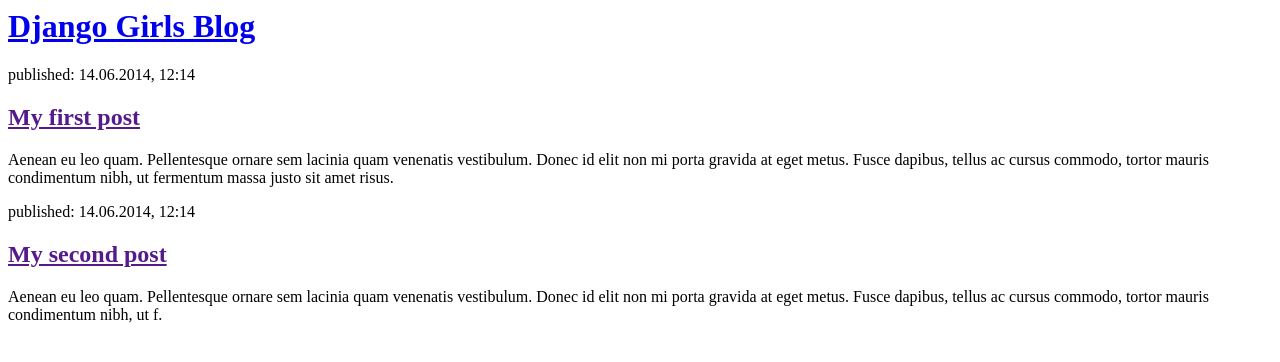
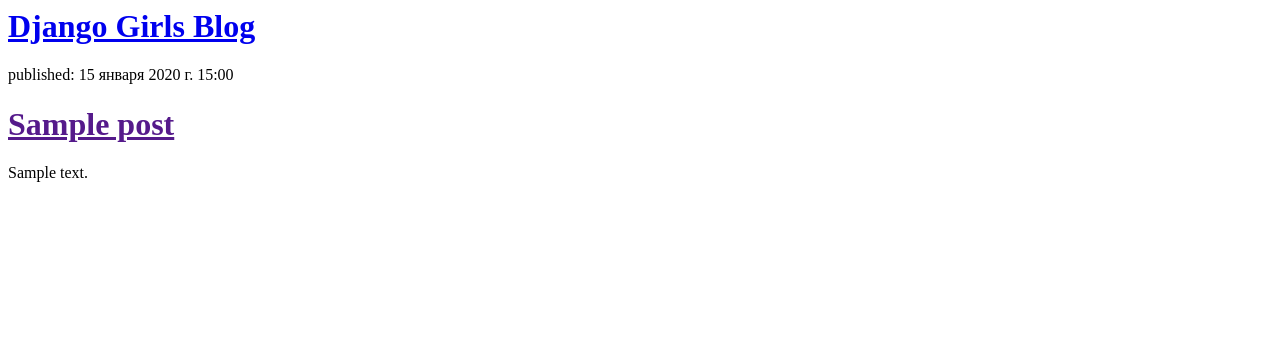
Before and after one commit to caxarok9009/my-first-blog, a Django app: page / in a window 1280 px wide. Shown: the top 362 px of the page. Run offline with Django 5.2, Linux system fonts and the light colour scheme; tables that the repository leaves empty hold one stand-in row (values such as "Sample post").

Commit message:
Modified templates to display posts from database.

```diff
--- a/blog/templates/blog/post_list.html
+++ b/blog/templates/blog/post_list.html
@@ -9,20 +9,13 @@
         <h1><a href="/">Django Girls Blog</a></h1>
     </div>
 
+    {% for post in posts %}
     <div>
-        <p>published: 14.06.2014, 12:14</p>
-        <h2><a href="">My first post</a></h2>
-        <p>Aenean eu leo quam. Pellentesque ornare sem lacinia quam venenatis vestibulum. Donec id elit non mi porta
-            gravida at eget metus. Fusce dapibus, tellus ac cursus commodo, tortor mauris condimentum nibh, ut fermentum
-            massa justo sit amet risus.</p>
+        <p>published: {{ post.published_date }}</p>
+        <h1><a href="">{{ post.title }}</a></h1>
+        <p>{{ post.text|linebreaksbr }}</p>
     </div>
-
-    <div>
-        <p>published: 14.06.2014, 12:14</p>
-        <h2><a href="">My second post</a></h2>
-        <p>Aenean eu leo quam. Pellentesque ornare sem lacinia quam venenatis vestibulum. Donec id elit non mi porta
-            gravida at eget metus. Fusce dapibus, tellus ac cursus commodo, tortor mauris condimentum nibh, ut f.</p>
-    </div>
+    {% endfor %}
 </body>
 
 </html>
--- a/blog/views.py
+++ b/blog/views.py
@@ -1,5 +1,10 @@
 from django.shortcuts import render
+from django.utils import timezone
+from .models import Post
 
 
 def post_list(request):
-    return render(request, "blog/post_list.html", {})
+    posts = Post.objects.filter(published_date__lte=timezone.now()).order_by(
+        "published_date"
+    )
+    return render(request, "blog/post_list.html", {"posts": posts})
```
